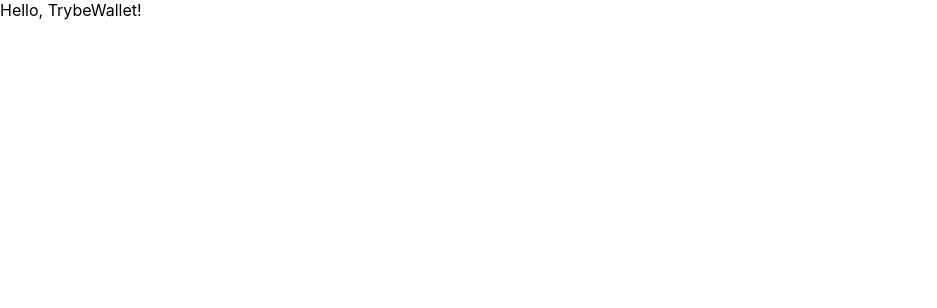
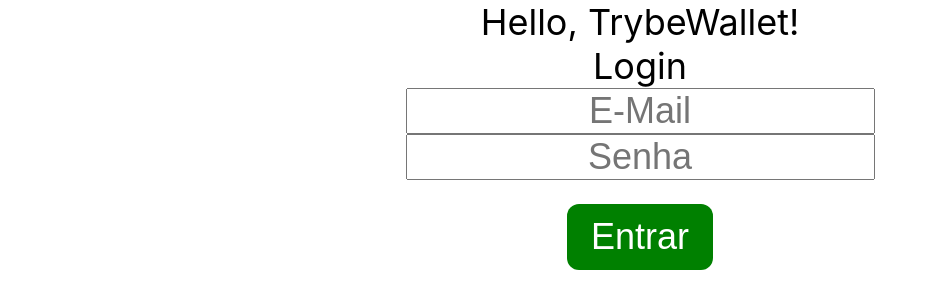
Before and after one commit to williandpg/trybewallet, a React (Vite) app: page / in a window 1280 px wide. Shown: the top 308 px of the page, without its empty margins (0-937 px from the left). Built offline with nearby package versions, Linux system fonts and the light colour scheme.

Commit message:
Requisito 1 ok

```diff
--- a/package.json
+++ b/package.json
@@ -6,7 +6,7 @@
     "node": "16 || 18"
   },
   "dependencies": {
-    "@redux-devtools/extension": "3.2.5",
+    "@redux-devtools/extension": "^3.2.5",
     "@testing-library/dom": "^8.20.0",
     "@testing-library/jest-dom": "5.16.5",
     "@testing-library/react": "13.4.0",
--- a/src/App.tsx
+++ b/src/App.tsx
@@ -1,7 +1,19 @@
 import React from 'react';
+import { Routes, Route } from 'react-router-dom';
+import Login from './pages/Login';
+import Wallet from './pages/Wallet';
+import './App.css';
 
 function App() {
-  return <div>Hello,  TrybeWallet!</div>;
+  return (
+    <>
+      <div>Hello, TrybeWallet!</div>
+      <Routes>
+        <Route path="/" element={ <Login /> } />
+        <Route path="/carteira" element={ <Wallet /> } />
+      </Routes>
+    </>
+  );
 }
 
 export default App;
--- a/src/main.tsx
+++ b/src/main.tsx
@@ -2,12 +2,16 @@ import React from 'react';
 import ReactDOM from 'react-dom/client';
 import { BrowserRouter } from 'react-router-dom';
 import './index.css';
+import { Provider } from 'react-redux';
+import store from './redux';
 import App from './App';
 
 ReactDOM
   .createRoot(document.getElementById('root') as HTMLElement)
   .render(
-    <BrowserRouter>
-      <App />
-    </BrowserRouter>,
+    <Provider store={ store }>
+      <BrowserRouter>
+        <App />
+      </BrowserRouter>
+    </Provider>,
   );
--- /dev/null
+++ b/src/pages/Login.css
@@ -0,0 +1,22 @@
+* {
+  margin: 0;
+  padding: 0;
+  box-sizing: border-box;
+  text-align: center;
+  font-size: 1.5rem;
+}
+
+button {
+  background-color: green;
+  color: white;
+  border: none;
+  padding: 0.5rem 1rem;
+  border-radius: 0.5rem;
+  cursor: pointer;
+  font-size: 1.5rem;
+  margin: 1rem;
+}
+
+form {
+  color: green;
+}
--- a/src/pages/Login.tsx
+++ b/src/pages/Login.tsx
@@ -1,5 +1,63 @@
+import React, { useState } from 'react';
+import { useDispatch } from 'react-redux';
+import { useNavigate } from 'react-router-dom';
+import { emailUser } from '../redux/actions';
+import './Login.css';
+
 function Login() {
-  return <div>Login</div>;
+  const [userEmail, setUserEmail] = useState('');
+  const [userPassword, setUserPassword] = useState('');
+  const dispatch = useDispatch();
+  const navigate = useNavigate();
+  const valid = () => {
+    const emailRegex = /^[a-zA-Z0-9._%+-]+@[a-zA-Z0-9.-]+\.[a-zA-Z]{2,}$/i;
+    const validEmail = emailRegex.test(userEmail);
+    const validPassword = userPassword.length >= 6;
+    return validEmail && validPassword;
+  };
+  const handleLogin = (event: React.FormEvent<HTMLFormElement>) => {
+    event.preventDefault();
+    dispatch(emailUser(userEmail));
+    navigate('/carteira');
+  };
+
+  return (
+    <>
+      <div>Login</div>
+      <form
+        onSubmit={ (event) => handleLogin(event) }
+      >
+        <div>
+          <label htmlFor="email">
+            <input
+              type="email"
+              data-testid="email-input"
+              value={ userEmail }
+              onChange={ (event) => setUserEmail(event.target.value) }
+              placeholder="E-Mail"
+            />
+          </label>
+        </div>
+        <div>
+          <label htmlFor="password">
+            <input
+              type="password"
+              data-testid="password-input"
+              value={ userPassword }
+              onChange={ (event) => setUserPassword(event.target.value) }
+              placeholder="Senha"
+            />
+          </label>
+        </div>
+        <button
+          type="submit"
+          disabled={ !valid() }
+        >
+          Entrar
+        </button>
+      </form>
+    </>
+  );
 }
 
 export default Login;
--- a/src/redux/actions/index.ts
+++ b/src/redux/actions/index.ts
@@ -1 +1,7 @@
 // Coloque aqui suas actions
+export const EMAIL_USER = 'EMAIL_USER';
+
+export const emailUser = (email: string) => ({
+  type: EMAIL_USER,
+  payload: email,
+});
--- a/src/redux/index.ts
+++ b/src/redux/index.ts
@@ -1 +1,11 @@
 // configure aqui sua store
+import { legacy_createStore as createStore } from 'redux';
+import { composeWithDevTools } from '@redux-devtools/extension';
+import rootReducer from './reducers';
+
+const store = createStore(rootReducer, composeWithDevTools());
+if (window.Cypress) {
+  window.store = store;
+}
+
+export default store;
--- a/src/redux/reducers/index.ts
+++ b/src/redux/reducers/index.ts
@@ -1,7 +1,13 @@
-// import user from './user';
-// import wallet from './wallet';
+import { combineReducers } from 'redux';
+import user from './user';
+import wallet from './wallet';
 
 // Configure os seus reducers.
 // ATENÇÃO: você obrigatoriamente tem que utilizar as chaves "user" e "wallet" no seu estado global
 
-export default () => {}; // delete essa linha e configure os seus reducers
+const reducerCombine = combineReducers({
+  user,
+  wallet,
+});
+
+export default reducerCombine;
--- a/src/redux/reducers/user.ts
+++ b/src/redux/reducers/user.ts
@@ -1 +1,23 @@
 // Esse reducer será responsável por tratar as informações da pessoa usuária
+import { EMAIL_USER } from '../actions';
+
+type User = {
+  email: string;
+};
+const INITIAL_STATE: User = {
+  email: '',
+};
+
+const user = (state = INITIAL_STATE, action: { type: string, payload: string }) => {
+  switch (action.type) {
+    case EMAIL_USER:
+      return {
+        ...state,
+        email: action.payload,
+      };
+    default:
+      return state;
+  }
+};
+
+export default user;
--- a/src/redux/reducers/wallet.ts
+++ b/src/redux/reducers/wallet.ts
@@ -1 +1,25 @@
 // Esse reducer será responsável por tratar o todas as informações relacionadas as despesas
+import { AnyAction } from 'redux';
+
+type Wallet = {
+  currency: string[];
+  expenses: [];
+  edit: boolean;
+  id: number;
+};
+
+const INITIAL_STATE: Wallet = {
+  currency: [],
+  expenses: [],
+  edit: false,
+  id: 0,
+};
+
+const wallet = (state: Wallet = INITIAL_STATE, action: AnyAction) => {
+  switch (action.type) {
+    default:
+      return state;
+  }
+};
+
+export default wallet;
```
